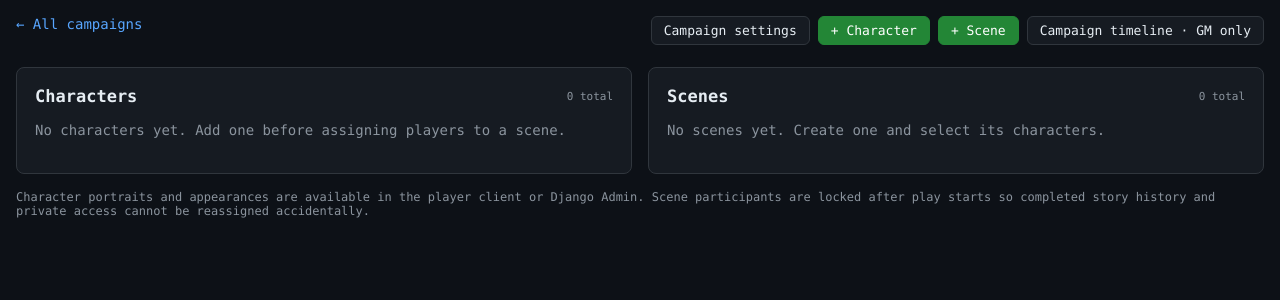
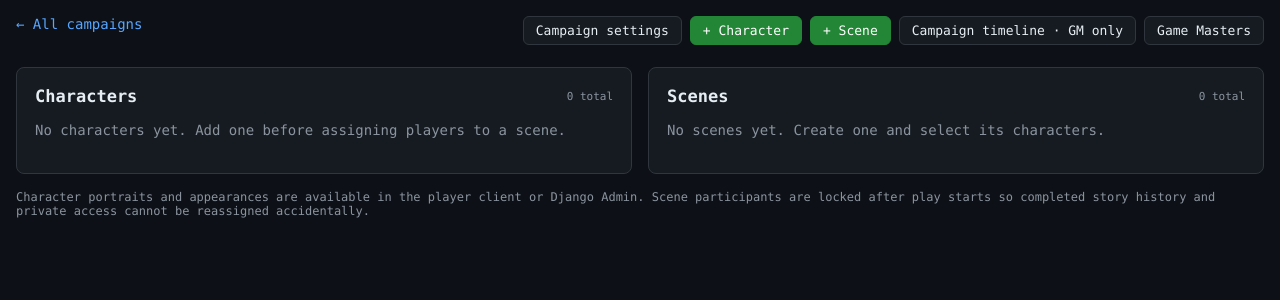
Before and after one commit to rakatanui/rpgllm, a Django app: template rpg/templates/rpg/campaign_detail.html in a window 1280 px wide. Shown: the part 40-340 px from the top of the page. Run offline with Django 5.2, Linux system fonts and the light colour scheme; the template is opened without the code that fills it, so the values that code supplies are empty; some libraries are stand-ins or nearby versions.

Commit message:
ui(campaign): open master team from workbench without exposing restoration

```diff
--- a/rpg/templates/rpg/campaign_detail.html
+++ b/rpg/templates/rpg/campaign_detail.html
@@ -28,13 +28,14 @@
     </div>
     <div class="campaign-workbench-action">
       {% if campaign.archived_at %}
-        <a class="btn btn-primary" href="{% url 'campaign_lifecycle' campaign.pk 'unarchive' %}">Restore campaign</a>
+        {% if user.is_superuser or campaign.owner_id == user.pk %}<a class="btn btn-primary" href="{% url 'campaign_lifecycle' campaign.pk 'unarchive' %}">Restore campaign</a>{% endif %}
       {% else %}
         <a class="btn" href="{% url 'campaign_edit' campaign.pk %}">Campaign settings</a>
         <a class="btn btn-primary" href="{% url 'campaign_player_create' campaign.pk %}">+ Character</a>
         <a class="btn btn-primary" href="{% url 'campaign_scene_create' campaign.pk %}">+ Scene</a>
       {% endif %}
       <a class="btn" href="{% url 'campaign_timeline' campaign.pk %}">Campaign timeline · GM only</a>
+      <a class="btn" href="{% url 'campaign_team' campaign.pk %}">Game Masters</a>
     </div>
   </div>
   {% if campaign.world_date and campaign.world_time %}
```
